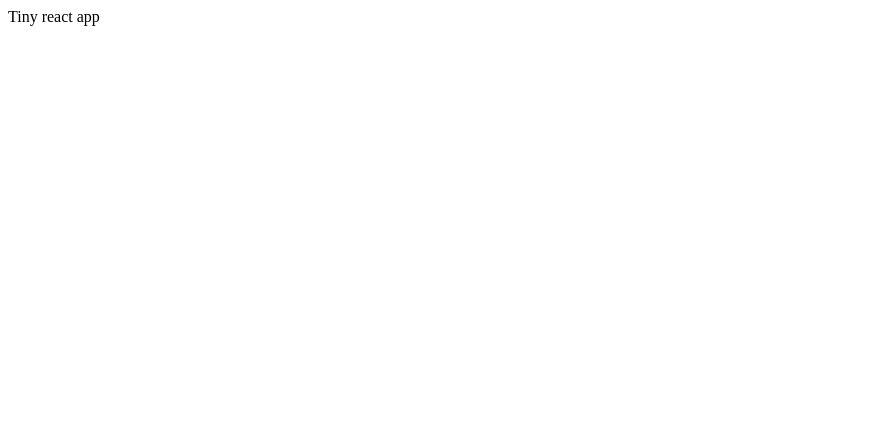
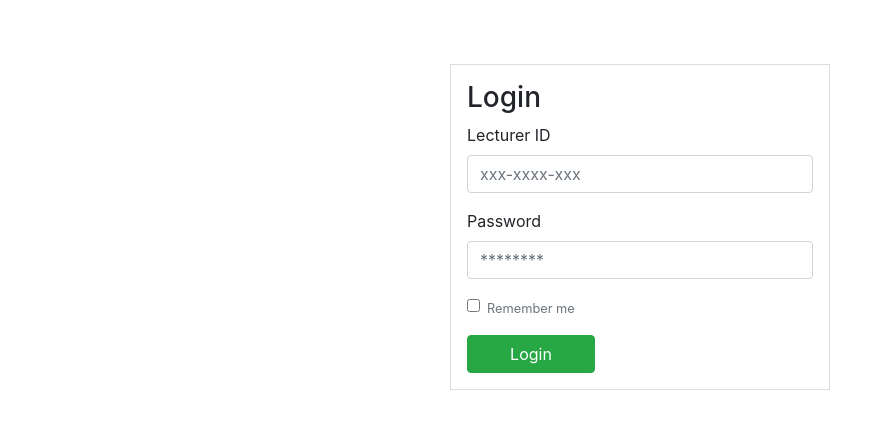
Before and after one commit to DreMukare/facecap, a React (Vite) app: page / in a window 1280 px wide. Shown: the top 428 px of the page, without its empty margins (0-885 px from the left). Built offline with nearby package versions, Linux system fonts and the light colour scheme.

Commit message:
feat: login page
- Implement static login page

```diff
--- a/package.json
+++ b/package.json
@@ -17,7 +17,8 @@
     "react": "^16.8.3",
     "react-dom": "^16.8.3",
     "react-router-dom": "^5.0.0",
-    "reactstrap": "^7.1.0"
+    "reactstrap": "^7.1.0",
+    "styled-components": "^4.2.0"
   },
   "devDependencies": {
     "parcel-bundler": "^1.11.0"
--- a/src/App.js
+++ b/src/App.js
@@ -1,7 +1,17 @@
 import React from 'react';
+import { BrowserRouter as Router, Route, Switch } from 'react-router-dom';
+import LoginPage from './LoginPage';
 
 function App() {
-  return <React.Fragment>Tiny react app</React.Fragment>;
+  return (
+    <React.Fragment>
+      <Router>
+        <Switch>
+          <Route path="/" component={LoginPage} />
+        </Switch>
+      </Router>
+    </React.Fragment>
+  );
 }
 
 export default App;
--- /dev/null
+++ b/src/LoginPage.js
@@ -0,0 +1,75 @@
+import React from 'react';
+import {
+  Button,
+  Col,
+  Container,
+  Form,
+  FormGroup,
+  FormText,
+  Label,
+  Input,
+  Row
+} from 'reactstrap';
+import styled from 'styled-components';
+
+const FormButton = styled(Button)`
+  width: 8rem;
+  margin-top: 1rem;
+`;
+
+function LoginForm() {
+  return (
+    <Form>
+      <FormGroup>
+        <Label for="lecturerID">Lecturer ID</Label>
+        <Input
+          type="text"
+          name="lecturerID"
+          id="lecturerID"
+          placeholder="xxx-xxxx-xxx"
+        />
+      </FormGroup>
+      <FormGroup>
+        <Label for="password">Password</Label>
+        <Input
+          type="text"
+          name="password"
+          id="password"
+          placeholder="********"
+        />
+      </FormGroup>
+      <FormGroup check>
+        <Label check>
+          <Input type="checkbox" name="recall" id="recall" />
+          <FormText>Remember me</FormText>
+        </Label>
+      </FormGroup>
+      <FormButton color="success">Login</FormButton>
+    </Form>
+  );
+}
+
+const CustomRow = styled(Row)`
+  justify-content: center;
+  margin-top: 4rem;
+`;
+
+const CustomCol = styled(Col)`
+  border: 1px solid #ddd;
+  padding: 1rem;
+`;
+
+function LoginPage() {
+  return (
+    <Container>
+      <CustomRow>
+        <CustomCol md="4">
+          <h3>Login</h3>
+          <LoginForm />
+        </CustomCol>
+      </CustomRow>
+    </Container>
+  );
+}
+
+export default LoginPage;
--- a/src/index.js
+++ b/src/index.js
@@ -1,5 +1,6 @@
 import React from 'react';
 import ReactDOM from 'react-dom';
+import 'bootstrap/dist/css/bootstrap.min.css';
 import App from './App';
 
 const root = document.getElementById('root');
```
Also changed, not shown: 1 other file (tests, documents, lock files or other folders).
